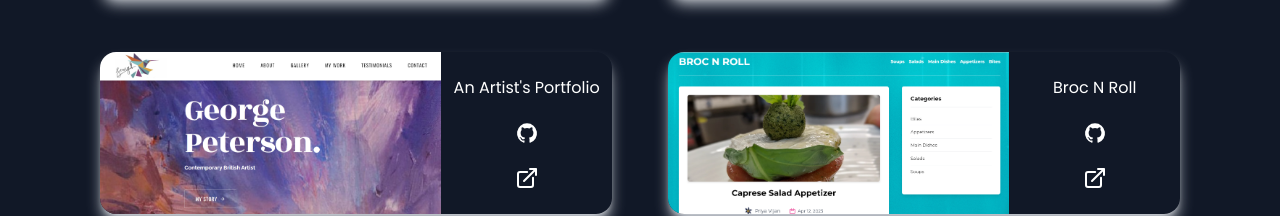
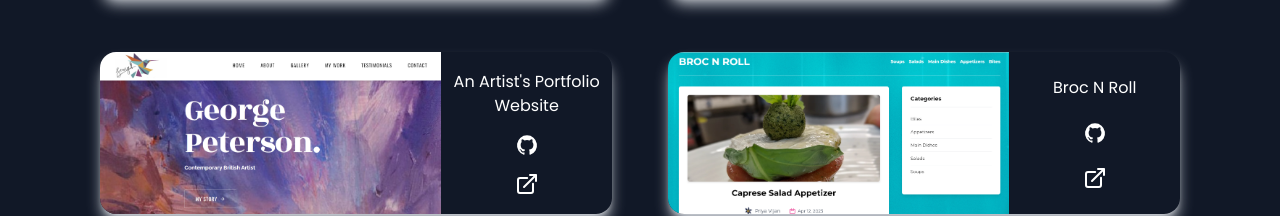
Before and after one commit to Radhu-254/radhu-portfolio, a React (Create React App) app: page / in a window 1280 px wide. Shown: the part 2532-2748 px from the top of the page. Built offline with nearby package versions, Linux system fonts and the light colour scheme.

Commit message:
added project

```diff
--- a/src/components/Portfolio.jsx
+++ b/src/components/Portfolio.jsx
@@ -9,6 +9,7 @@ import p3 from "../assets/p3.png";
 import p4 from "../assets/p4.png";
 import p5 from "../assets/p5.png";
 import p6 from "../assets/p6.png";
+import p7 from "../assets/p7.png";
 
 
 
@@ -50,7 +51,7 @@ const Portfolio = () => {
         {
             id:5,
             image:p5,
-            title:"An Artist's Portfolio",
+            title:"An Artist's Portfolio Website",
             github:"https://google.com",
             demo:"https://artist-portfolio-radhukalathiya1-gmailcom.vercel.app"
 
@@ -61,8 +62,16 @@ const Portfolio = () => {
             title:"Broc N Roll ",
             github:"https://google.com",
             demo:"https://food-blog-git-main-radhukalathiya1-gmailcom.vercel.app"
+        },
+        {
+            id:7,
+            image:p7,
+            title:"DogGo Grooming Website",
+            github:"https://google.com",
+            demo:"https://doggo-grooming-radhukalathiya1-gmailcom.vercel.app"
 
         }
+
     ]
 
 
```
Also changed, not shown: src/assets/p7.png (added).
